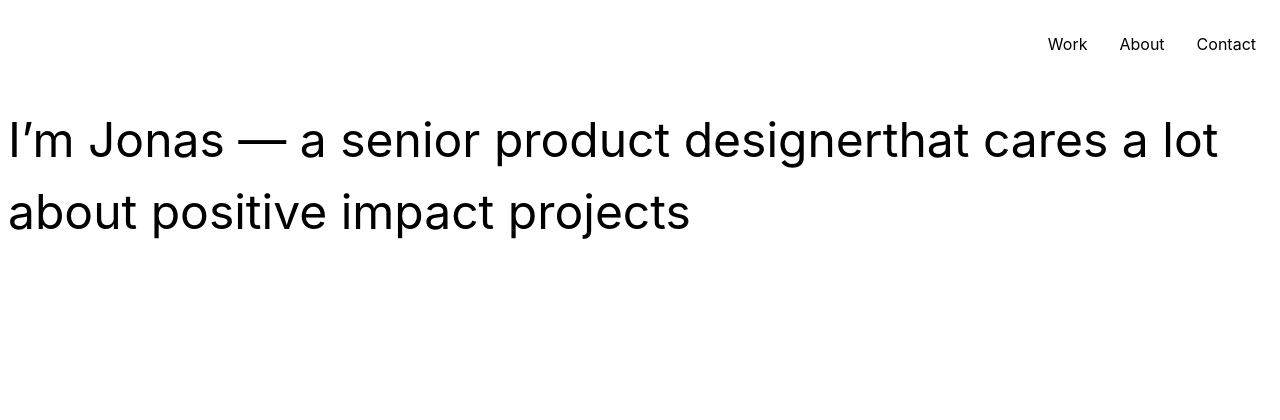
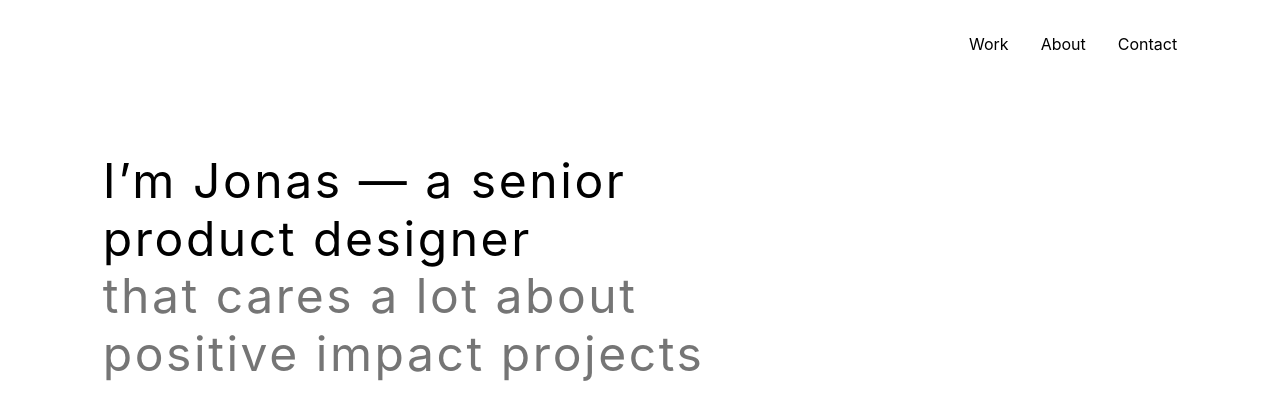
Before and after one commit to kinokorain/portfolio-page-practice, a React (Vite) app: page / in a window 1280 px wide. Shown: the top 420 px of the page. Built offline with nearby package versions, Linux system fonts and the light colour scheme.

Commit message:
finished intro section

```diff
--- a/src/App.css
+++ b/src/App.css
@@ -1,10 +1,29 @@
 .navbar {
     margin-top: 0;
     display: flex;
-    margin-right: 1em;
+    /* margin-right: 1em; */
     justify-content: flex-end;
     gap: 2em;
     padding-top: 1.5em;
+}
+.navbar a {
+    transition: all 0.3s;
+    position: relative;
+}
+
+.navbar a::before {
+    position: absolute;
+    content: "";
+    background-color: black;
+    width: 100%;
+    height: 2px;
+    top: 96%;
+    transform: scaleX(0);
+    transition: all 0.3s;
+}
+
+.navbar a:hover::before {
+    transform: scaleX(1);
 }
 
 .intro {
@@ -12,6 +31,19 @@
     min-height: 100vh;
 }
 
-.intro p {
+.intro-para {
+    margin-top: 2em;
     font-size: 3rem;
+    width: 60%;
+    letter-spacing: 2.56px;
+    line-height: 1.2;
 }
+
+.intro-para span {
+    display: block;
+    color: #757575;
+}
+.container {
+    width: 85%;
+    margin: 0 auto;
+}
--- a/src/App.tsx
+++ b/src/App.tsx
@@ -3,7 +3,9 @@ import Intro from "./Intro";
 function App() {
     return (
         <>
-            <Intro />
+            <div className="container">
+                <Intro />
+            </div>
         </>
     );
 }
--- a/src/Intro.tsx
+++ b/src/Intro.tsx
@@ -4,10 +4,13 @@ export default function Intro() {
     return (
         <div className="intro">
             <Navigation />
-            <div>
+            <div className="intro-para">
                 <p>
                     I’m Jonas — a senior product designer
-                    <span>that cares a lot about positive impact projects</span>
+                    <span>
+                        {" "}
+                        that cares a lot about positive impact projects
+                    </span>
                 </p>
             </div>
         </div>
```
